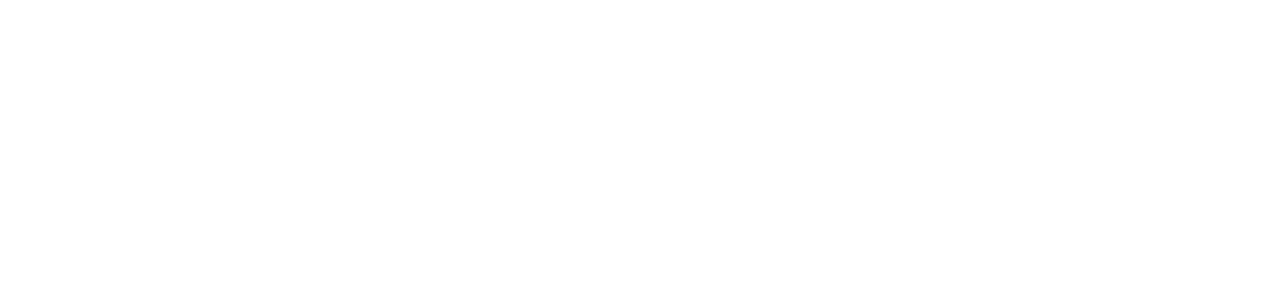
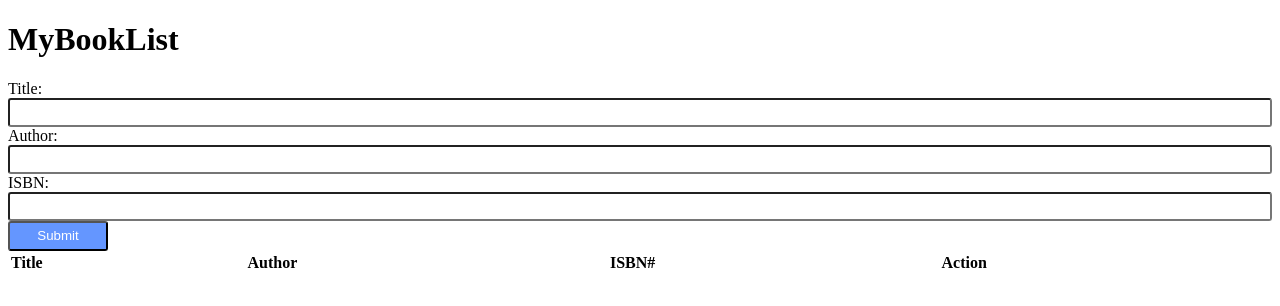
Before and after one commit to acciojob/book-list-pravin8007, a website: page main.html in a window 1280 px wide. Drawn offline with Linux system fonts and the light colour scheme.

Commit message:
created a submission

```diff
--- a/main.html
+++ b/main.html
@@ -7,6 +7,38 @@
 </head>
 
 <body>
+<h1>MyBookList</h1>
+
+    <div class="form-group">
+        <form id="bookForm">
+            <label for="title">Title:</label>
+            <input type="text" id="title" required>
+
+            <label for="author">Author:</label>
+            <input type="text" id="author" required>
+
+            <label for="isbn">ISBN:</label>
+            <input type="text" id="isbn" required>
+
+            <button type="button" id="submit" onclick="addBook()">Submit</button>
+        </form>
+    </div>
+
+    <table class="table table-striped">
+        <thead>
+            <tr>
+                <th>Title</th>
+                <th>Author</th>
+                <th>ISBN#</th>
+                <th>Action</th>
+            </tr>
+        </thead>
+        <tbody id="book-list"></tbody>
+    </table>
+
+
+
+
 	<!-- the entire body must be written by student -->
     <script type="text/javascript" src="./script.js">
 </script>
--- a/script.js
+++ b/script.js
@@ -1 +1,32 @@
 //your JS code here. If required.
+const form = document.getElementById("book-form")
+function addBook() {
+ var title = document.getElementById('title').value;
+ var author = document.getElementById('author').value;
+ var isbn = document.getElementById('isbn').value;
+ if (title && author && isbn) {
+     var tableBody = document.getElementById('book-list');
+     var newRow = tableBody.insertRow(tableBody.rows.length);
+
+     var cell1 = newRow.insertCell(0);
+     var cell2 = newRow.insertCell(1);
+     var cell3 = newRow.insertCell(2);
+     var cell4 = newRow.insertCell(3);
+
+     cell1.innerHTML = title;
+     cell2.innerHTML = author;
+     cell3.innerHTML = isbn;
+     cell4.innerHTML = '<span class="delete" onclick="deleteRow(this)">Clear</span>';
+
+     // Clear input fields
+     // document.getElementById('title').value = '';
+     // document.getElementById('author').value = '';
+     // document.getElementById('isbn').value =
+	 form.reset()
+          }
+        }
+
+ function deleteRow(element) {
+     var row = element.parentNode.parentNode;
+     row.parentNode.removeChild(row);
+ }
--- a/styles.css
+++ b/styles.css
@@ -1 +1,41 @@
-/*  your css code here. If applicable */
+/* /*  your css code here. If applicable */
+
+#bookForm{
+	display : flex ;
+	flex-direction : column ;
+}
+
+input{
+	border-radius : 3px ;
+	padding : 5px ;
+}
+button{
+	background-color : rgb(100,150, 255);
+	color : white ;
+	width : 100px ;
+	height : 30px;
+	border-radius : 3px ;
+}
+.table{
+	width : 100% ;
+
+}
+
+thead tr{
+	border-bottom : 1px solid black ;
+}
+
+thead th{
+/* 	width : 200px; */
+	text-align : left;
+
+}
+#book-list tr{
+/* 	width : 100px; */
+	gap : 50px ;
+}
+.delete {
+            cursor: pointer;
+            color: red;
+}
+ */
```
